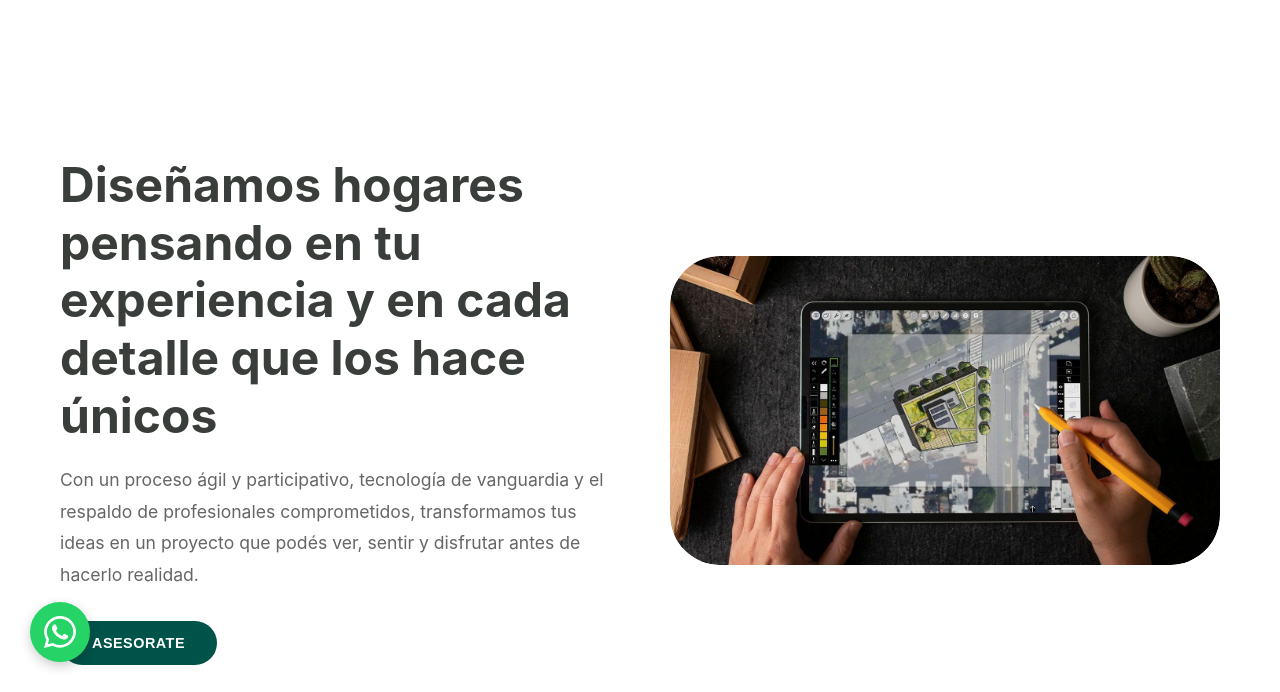
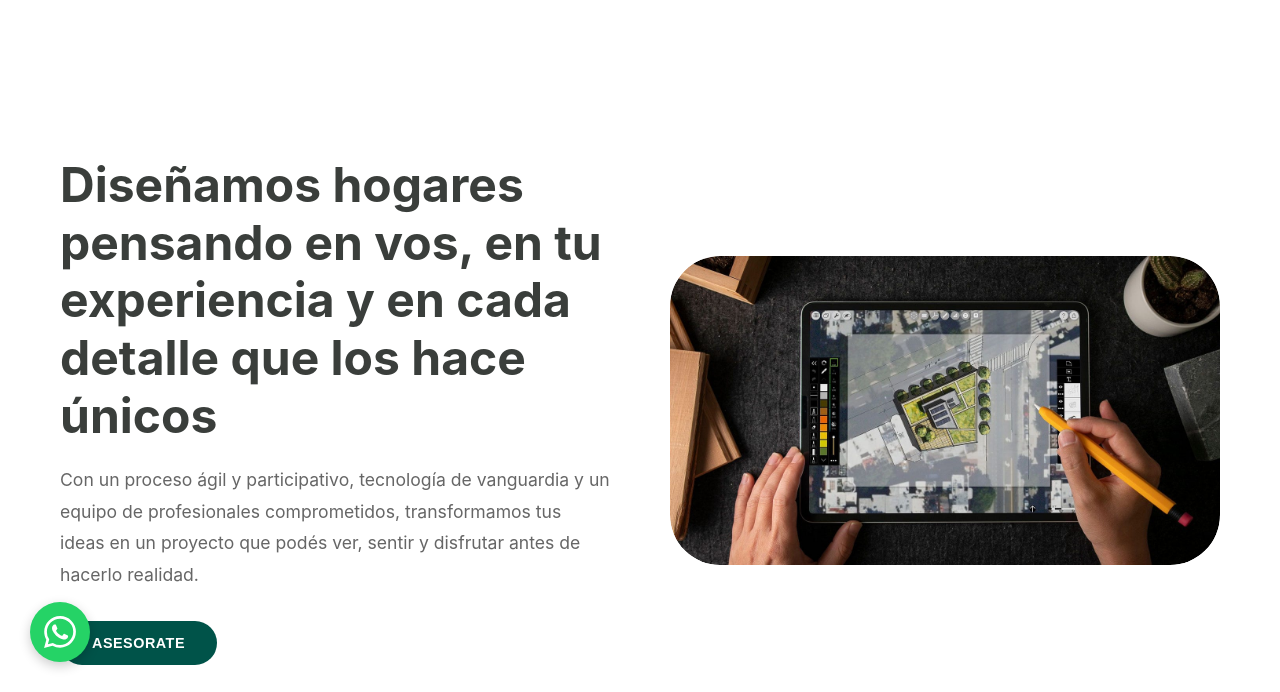
Before and after one commit to jonywalker1989/maheweb, a plain HTML site: page index.html in a window 1280 px wide. Shown: the part 108-800 px from the top of the page. Drawn offline with Linux system fonts and the light colour scheme.

Commit message:
hero text

```diff
--- a/index.html
+++ b/index.html
@@ -5,7 +5,7 @@
   <meta charset="UTF-8">
   <meta name="viewport" content="width=device-width, initial-scale=1.0">
 
-  <title>Arquitecto MAHE Arquitectura | Diseño y construcción de viviendas en Villa Carlos Paz, Córdoba | Arquitecto</title>
+  <title>MAHE Arquitectura | Diseño y construcción de viviendas en Villa Carlos Paz, Córdoba | Arquitecto</title>
 
   <meta name="description" content="Arquitecto. MAHE Arquitectura. Diseñamos hogares únicos con tecnología de vanguardia en Villa Carlos Paz, Córdoba. Más de 8 años de trayectoria acompañándote en cada paso del proyecto.">
   <meta name="keywords" content="arquitecto, arquitectos, arquitectura, villa carlos paz, carlos paz, cordoba">
@@ -107,8 +107,8 @@
         <div class="container">
             <div class="hero-content">
                 <div class="hero-text">
-                    <h1>Diseñamos hogares pensando en tu experiencia y en cada detalle que los hace únicos</h1>
-                    <p>Con un proceso ágil y participativo, tecnología de vanguardia y el respaldo de profesionales comprometidos, transformamos tus ideas en un proyecto que podés ver, sentir y disfrutar antes de hacerlo realidad.</p>
+                    <h1>Diseñamos hogares pensando en vos, en tu experiencia y en cada detalle que los hace únicos</h1>
+                    <p>Con un proceso ágil y participativo, tecnología de vanguardia y un equipo de profesionales comprometidos, transformamos tus ideas en un proyecto que podés ver, sentir y disfrutar antes de hacerlo realidad.</p>
                     <div class="hero-buttons">
                         <button class="btn btn-primary asesorateBtn">ASESORATE</button>
                     </div>
```
